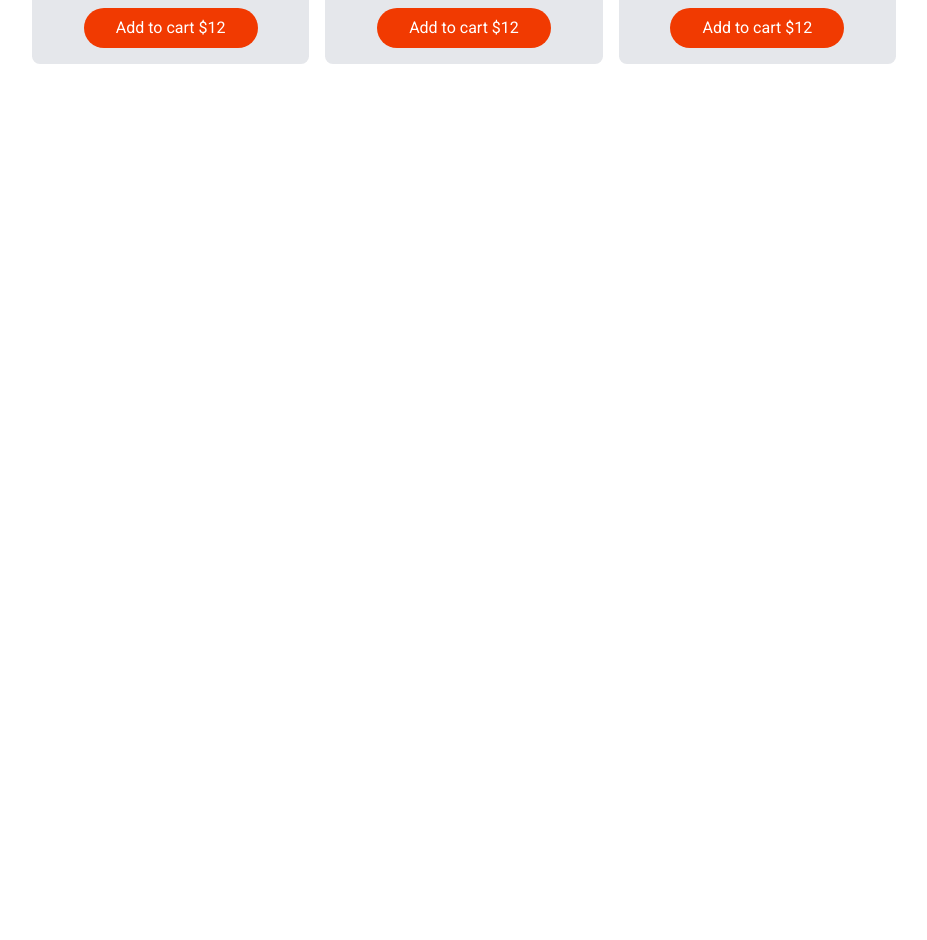
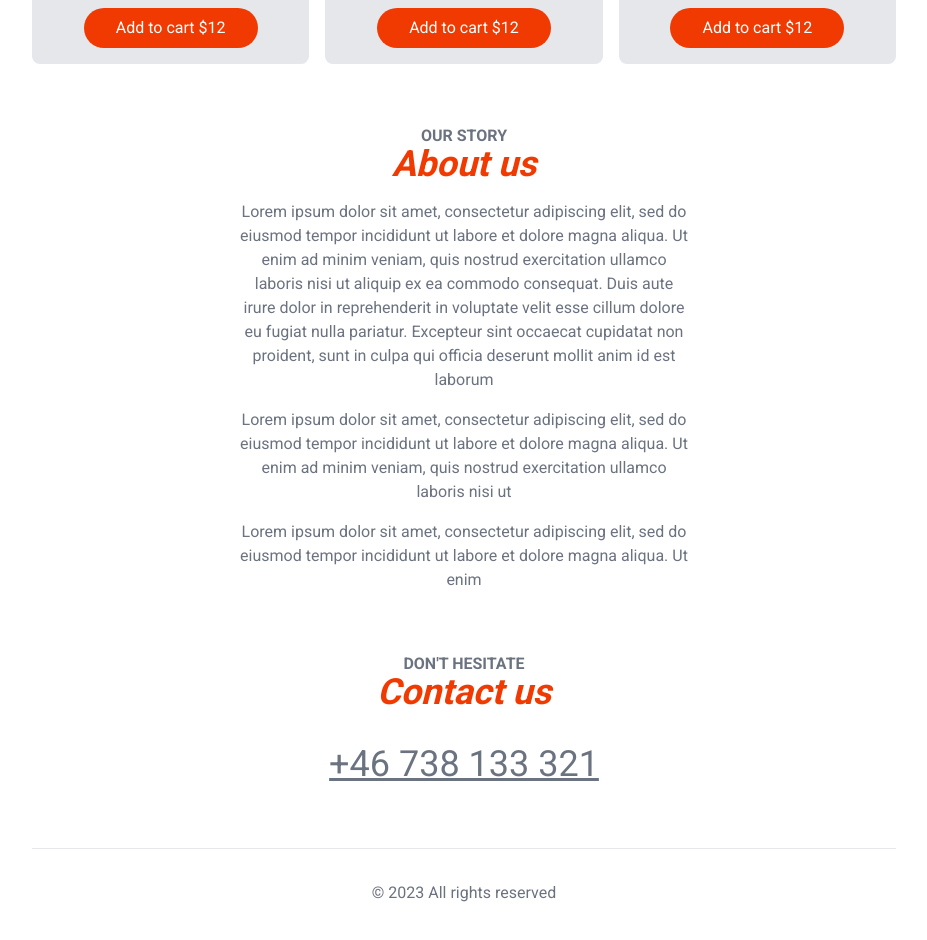
Before and after one commit to JoaquinHAcosta/food-app, a Next.js app: page / in a window 1280 px wide. Shown: the part 960-1900 px from the top of the page, without its empty margins (176-1103 px from the left). Before the commit the page ends 1200 px from the top, so only its background shows below. Built offline with nearby package versions, Linux system fonts and the light colour scheme.

Commit message:
about contact & footer

```diff
--- a/src/app/page.js
+++ b/src/app/page.js
@@ -1,6 +1,7 @@
 import Header from '@/components/layout/Header'
 import Hero from '@/components/layout/Hero'
 import HomeMenu from '@/components/layout/HomeMenu'
+import SectionHeaders from '@/components/layout/SectionHeaders'
 
 export default function Home() {
   return (
@@ -8,6 +9,46 @@ export default function Home() {
       <Header />
       <Hero />
       <HomeMenu />
+      <section className="text-center my-16">
+        <SectionHeaders subHeader={'Our story'} mainHeader={'About us'} />
+        <div className="text-gray-500 max-w-md mx-auto  mt-4 flex flex-col gap-4">
+          <p>
+            Lorem ipsum dolor sit amet, consectetur adipiscing elit, sed do
+            eiusmod tempor incididunt ut labore et dolore magna aliqua. Ut enim
+            ad minim veniam, quis nostrud exercitation ullamco laboris nisi ut
+            aliquip ex ea commodo consequat. Duis aute irure dolor in
+            reprehenderit in voluptate velit esse cillum dolore eu fugiat nulla
+            pariatur. Excepteur sint occaecat cupidatat non proident, sunt in
+            culpa qui officia deserunt mollit anim id est laborum
+          </p>
+          <p>
+            Lorem ipsum dolor sit amet, consectetur adipiscing elit, sed do
+            eiusmod tempor incididunt ut labore et dolore magna aliqua. Ut enim
+            ad minim veniam, quis nostrud exercitation ullamco laboris nisi ut
+          </p>
+          <p>
+            Lorem ipsum dolor sit amet, consectetur adipiscing elit, sed do
+            eiusmod tempor incididunt ut labore et dolore magna aliqua. Ut enim
+          </p>
+        </div>
+      </section>
+      <section className="text-center my-8">
+        <SectionHeaders
+          subHeader={"Don't hesitate"}
+          mainHeader={'Contact us'}
+        />
+        <div className="mt-8">
+          <a
+            className="text-4xl underline text-gray-500"
+            href="tel:+46738133321"
+          >
+            +46 738 133 321
+          </a>
+        </div>
+        <footer className="border-t p-8 text-center text-gray-500 mt-16">
+          &copy; 2023 All rights reserved
+        </footer>
+      </section>
     </>
   )
 }
--- a/src/components/layout/HomeMenu.js
+++ b/src/components/layout/HomeMenu.js
@@ -1,10 +1,11 @@
 import Image from 'next/image'
 import MenuItem from '../menu/MenuItem'
+import SectionHeaders from './SectionHeaders'
 
 const HomeMenu = () => {
   return (
     <section className="">
-      <div className="absolute h-full left-0 right-0 w-full justify-start">
+      <div className="absolute left-0 right-0 w-full justify-start">
         <div className="absolute left-0 -top-[70px] text-left -z-10">
           <Image src={'/sallad1.png'} alt={'sallad'} width={109} height={189} />
         </div>
@@ -13,10 +14,7 @@ const HomeMenu = () => {
         </div>
       </div>
       <div className="text-center mb-4">
-        <h3 className="uppercase text-gray-500 font-semibold leading-4">
-          Check out
-        </h3>
-        <h2 className="text-primary font-bold text-4xl italic">Menu</h2>
+        <SectionHeaders subHeader={'check out'} mainHeader={'Menu'} />
       </div>
       <div className="grid grid-cols-3 gap-4">
         <MenuItem />
--- /dev/null
+++ b/src/components/layout/SectionHeaders.js
@@ -0,0 +1,14 @@
+import React from 'react'
+
+const SectionHeaders = ({ subHeader, mainHeader }) => {
+  return (
+    <>
+      <h3 className="uppercase text-gray-500 font-semibold leading-4">
+        {subHeader}
+      </h3>
+      <h2 className="text-primary font-bold text-4xl italic">{mainHeader}</h2>
+    </>
+  )
+}
+
+export default SectionHeaders
```
